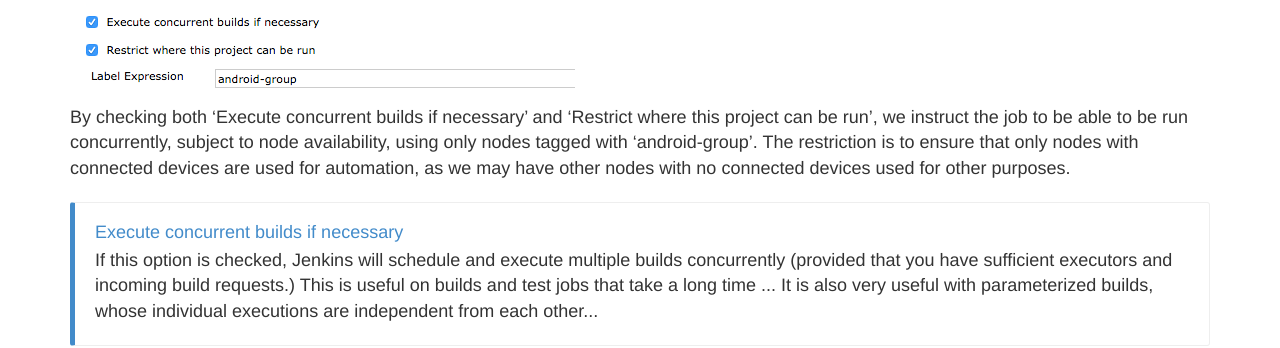
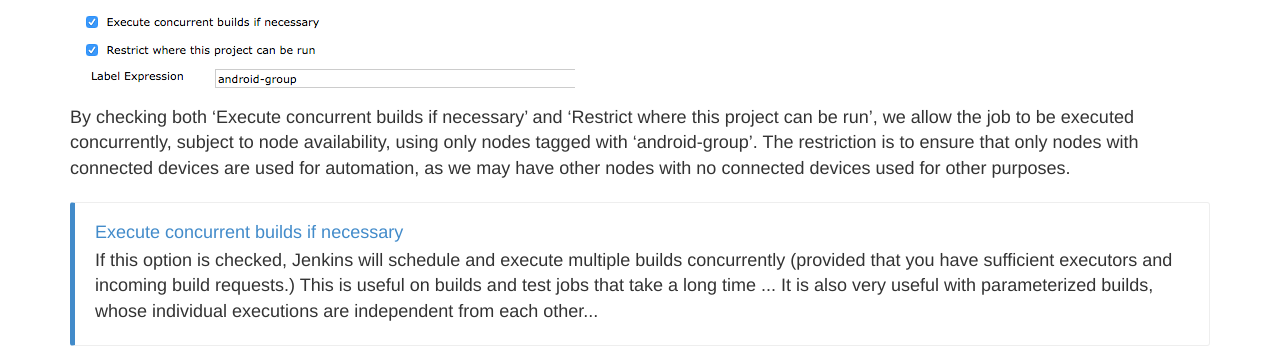
Before and after one commit to propertyguru/propertyguru.github.io, a Jekyll site: the page built from _posts/2015-04-15-concurrent-android-ui-automation-jenkins.markdown, in a window 1280 px wide and 900 px high, scrolled down 2871 px. Shown: the part 153-501 px from the top of the window. Built offline with Jekyll 4.4.1, drawn with Linux system fonts in a browser that asks for light colours; nearby versions of some CDN libraries; some of the changed text lies outside the part shown.

Commit message:
Rearrange wordings

```diff
--- a/_posts/2015-04-15-concurrent-android-ui-automation-jenkins.markdown
+++ b/_posts/2015-04-15-concurrent-android-ui-automation-jenkins.markdown
@@ -26,7 +26,7 @@ Jenkins slave is the first thing one needs to set up to prepare for [distributed
 
 By definition, a Jenkins slave is a computer that is set up to offload build tasks from the main computer that hosts Jenkins. In our case, the build task is automation test, while the 'computer' that runs it is a physical Android device. For this, all the slaves can be [running on the same machine](https://wiki.jenkins-ci.org/display/JENKINS/Distributed+builds#Distributedbuilds-RunningMultipleSlavesontheSameMachine) that have physical Android devices plugged in via USB cables, which allows ADB commands. The master Jenkins communicates with these Android agents via this machine.
 
-Below is our setup for a slave connecting to a Samsung S3.
+Below is our setup for a slave connecting to a **Samsung S3**.
 
 <img src="/assets/img/parallel-slave-1.png" class="img-responsive" />
 
@@ -38,7 +38,7 @@ As all slaves run on the same machine, it is recommended that different file sys
     <p>Slaves do not maintain important data (other than active workspaces of projects last built on it), so you can possibly set the slave workspace to a temporary directory. The only downside of doing this is that you may lose the up-to-date workspace if the slave is turned off.</p>
 </div>
 
-While separate FS roots and multi-processors allow concurrent Calabash executions, `ADB_DEVICE_ARG` environment variable is needed to instruct Calabash which device it should send ADB commands to, in case of multiple connected devices. Under the hood, Calabash automates UI via ADB commands. The value for this environment variable can be found via `adb devices` command. `ADB_DEVICE_ARG` should be set at node level via 'Environment variables' configuration, which will be then available at job level, as one device maps directly to one slave node.
+While separate FS roots and multi-processors allow concurrent Calabash executions, `ADB_DEVICE_ARG` environment variable is needed to instruct Calabash which device it should send ADB commands to, in case of multiple connected devices. Under the hood, Calabash automates UI via ADB commands. The value for this environment variable can be found via `adb devices` command. As one device maps directly to one slave node, `ADB_DEVICE_ARG` should be set at node level via 'Environment variables' configuration, which will be then available at job level.
 
 <div class="bs-callout bs-callout-primary">
     <h4>Environment variables</h4>
@@ -66,7 +66,7 @@ With our Jenkins slaves and slave group in place, we can now set up a Jenkins jo
 
 <img src="/assets/img/parallel-downstream-1.png" class="img-responsive" />
 
-By checking both 'Execute concurrent builds if necessary' and 'Restrict where this project can be run', we instruct the job to be able to be run concurrently, subject to node availability, using only nodes tagged with 'android-group'. The restriction is to ensure that only nodes with connected devices are used for automation, as we may have other nodes with no connected devices used for other purposes.
+By checking both 'Execute concurrent builds if necessary' and 'Restrict where this project can be run', we allow the job to be executed concurrently, subject to node availability, using only nodes tagged with 'android-group'. The restriction is to ensure that only nodes with connected devices are used for automation, as we may have other nodes with no connected devices used for other purposes.
 
 <div class="bs-callout bs-callout-primary">
     <h4>Execute concurrent builds if necessary</h4>
```
